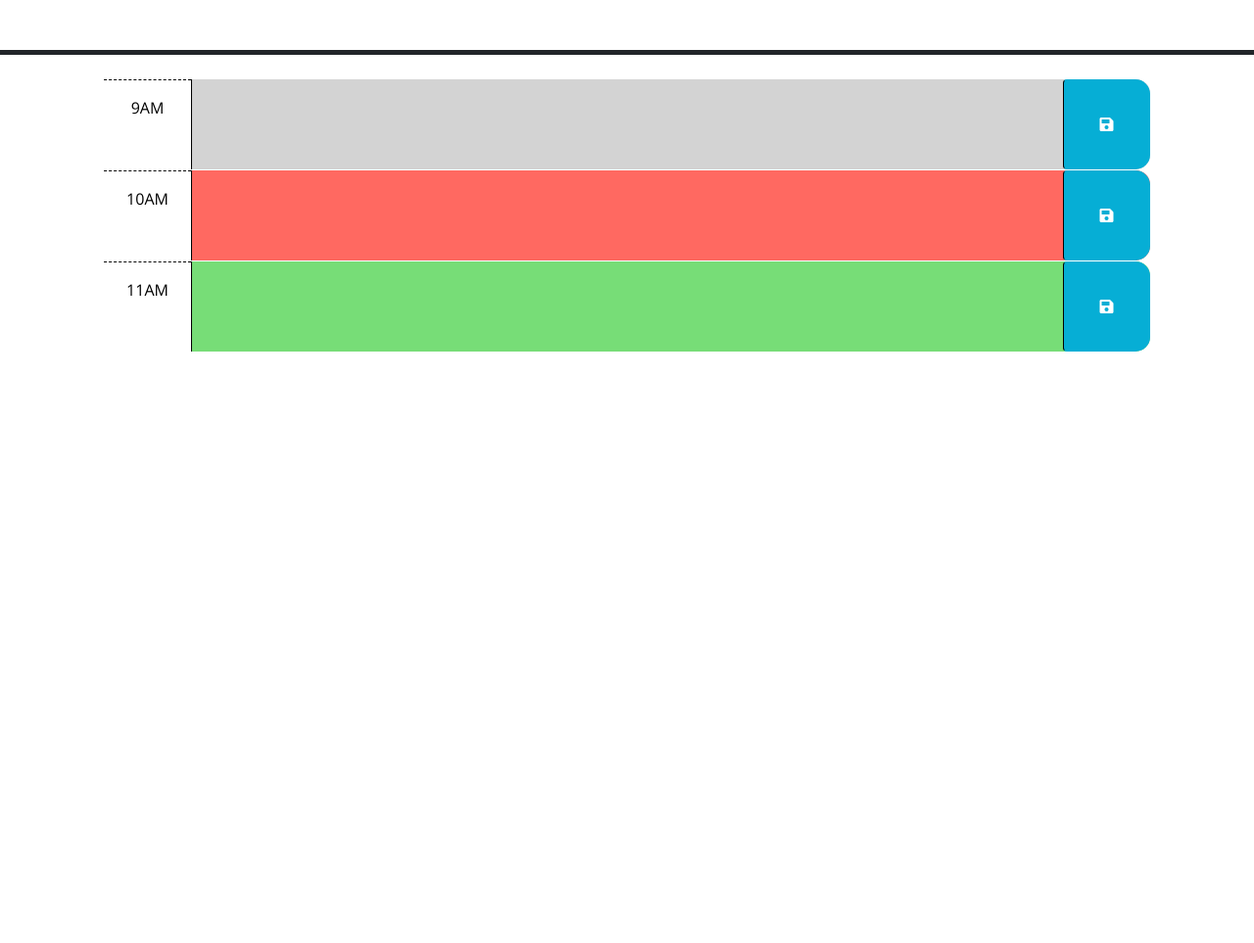
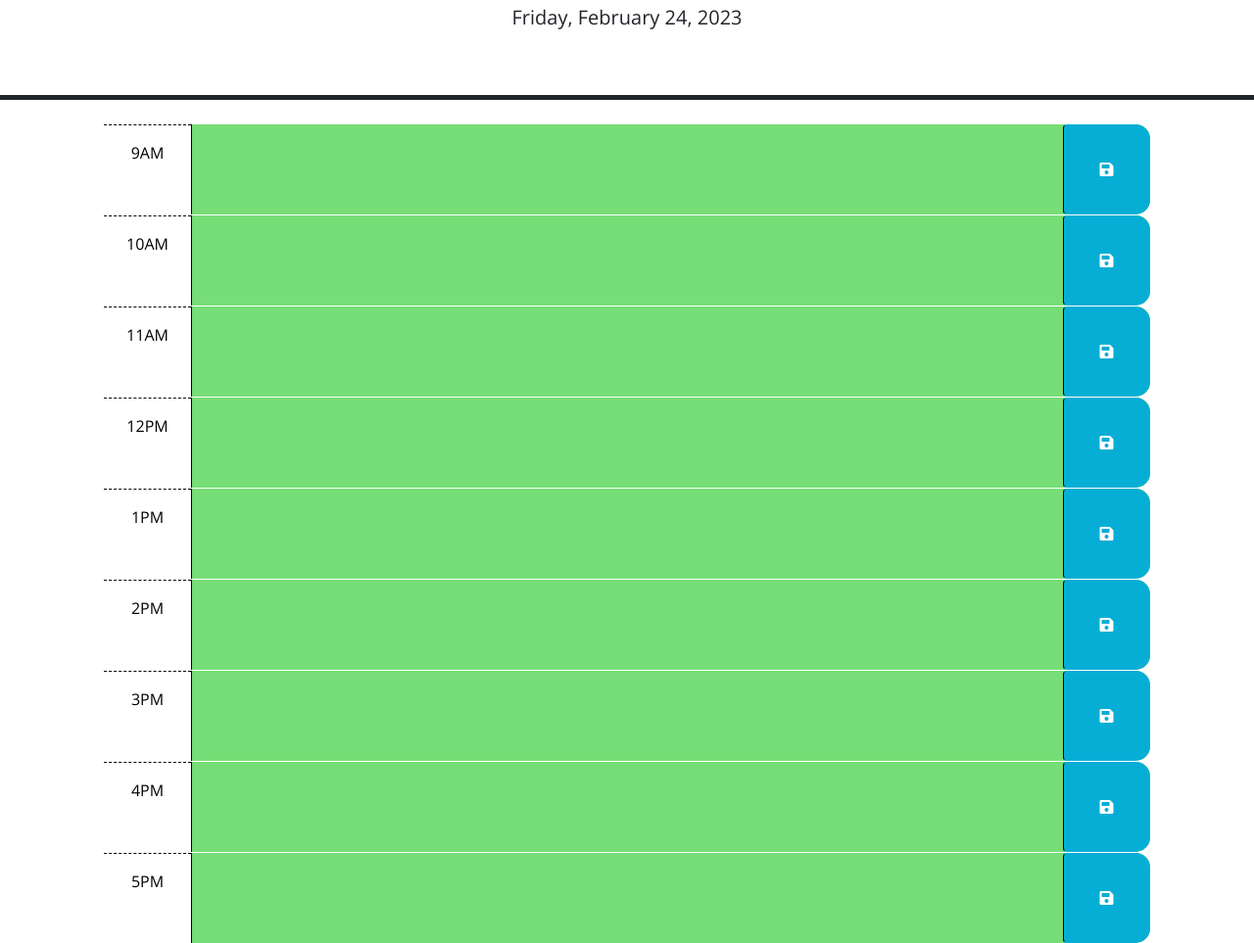
Before and after one commit to nnamdionyeije/jQuery-Day-Planner, a plain HTML site: page index.html in a window 1280 px wide. Shown: the part 176-1139 px from the top of the page at 98% size. Before the commit the page ends 800 px from the top, so only its background shows below. Drawn offline with nearby package versions, Linux system fonts and the light colour scheme.

Commit message:
Finished main coding work and began the README

```diff
--- a/index.html
+++ b/index.html
@@ -18,6 +18,7 @@
       href="https://fonts.googleapis.com/css?family=Open+Sans&display=swap"
       rel="stylesheet"
     />
+
     <link rel="stylesheet" href="style.css" />
     <title>Work Day Scheduler</title>
   </head>
@@ -40,7 +41,7 @@
         -->
 
       <!-- Example of a past time block. The "past" class adds a gray background color. -->
-      <div id="hour-9" class="row time-block past">
+      <div id="9" class="row time-block">
         <div class="col-2 col-md-1 hour text-center py-3">9AM</div>
         <textarea class="col-8 col-md-10 description" rows="3"> </textarea>
         <button class="btn saveBtn col-2 col-md-1" aria-label="save">
@@ -49,7 +50,7 @@
       </div>
 
       <!-- Example of a a present time block. The "present" class adds a red background color. -->
-      <div id="hour-10" class="row time-block present">
+      <div id="10" class="row time-block">
         <div class="col-2 col-md-1 hour text-center py-3">10AM</div>
         <textarea class="col-8 col-md-10 description" rows="3"> </textarea>
         <button class="btn saveBtn col-2 col-md-1" aria-label="save">
@@ -58,8 +59,56 @@
       </div>
 
       <!-- Example of a future time block. The "future" class adds a green background color. -->
-      <div id="hour-11" class="row time-block future">
+      <div id="11" class="row time-block">
         <div class="col-2 col-md-1 hour text-center py-3">11AM</div>
+        <textarea class="col-8 col-md-10 description" rows="3"> </textarea>
+        <button class="btn saveBtn col-2 col-md-1" aria-label="save">
+          <i class="fas fa-save" aria-hidden="true"></i>
+        </button>
+      </div>
+
+      <div id="12" class="row time-block">
+        <div class="col-2 col-md-1 hour text-center py-3">12PM</div>
+        <textarea class="col-8 col-md-10 description" rows="3"> </textarea>
+        <button class="btn saveBtn col-2 col-md-1" aria-label="save">
+          <i class="fas fa-save" aria-hidden="true"></i>
+        </button>
+      </div>
+
+      <div id="13" class="row time-block">
+        <div class="col-2 col-md-1 hour text-center py-3">1PM</div>
+        <textarea class="col-8 col-md-10 description" rows="3"> </textarea>
+        <button class="btn saveBtn col-2 col-md-1" aria-label="save">
+          <i class="fas fa-save" aria-hidden="true"></i>
+        </button>
+      </div>
+
+      <div id="14" class="row time-block">
+        <div class="col-2 col-md-1 hour text-center py-3">2PM</div>
+        <textarea class="col-8 col-md-10 description" rows="3"> </textarea>
+        <button class="btn saveBtn col-2 col-md-1" aria-label="save">
+          <i class="fas fa-save" aria-hidden="true"></i>
+        </button>
+      </div>
+
+      <div id="15" class="row time-block">
+        <div class="col-2 col-md-1 hour text-center py-3">3PM</div>
+        <textarea class="col-8 col-md-10 description" rows="3"> </textarea>
+        <button class="btn saveBtn col-2 col-md-1" aria-label="save">
+          <i class="fas fa-save" aria-hidden="true"></i>
+        </button>
+      </div>
+
+      <div id="16" class="row time-block">
+        <div class="col-2 col-md-1 hour text-center py-3">4PM</div>
+        <textarea class="col-8 col-md-10 description" rows="3"> </textarea>
+        <button class="btn saveBtn col-2 col-md-1" aria-label="save">
+          <i class="fas fa-save" aria-hidden="true"></i>
+        </button>
+      </div>
+
+      <div id="17" class="row time-block">
+        <div class="col-2 col-md-1 hour text-center py-3">5PM</div>
         <textarea class="col-8 col-md-10 description" rows="3"> </textarea>
         <button class="btn saveBtn col-2 col-md-1" aria-label="save">
           <i class="fas fa-save" aria-hidden="true"></i>
--- a/script.js
+++ b/script.js
@@ -1,7 +1,9 @@
 // Wrap all code that interacts with the DOM in a call to jQuery to ensure that
 // the code isn't run until the browser has finished rendering all the elements
 // in the html.
-$(function () {
+
+// ask about this header thingy
+$(document).ready(function () {
   // TODO: Add a listener for click events on the save button. This code should
   // use the id in the containing time-block as a key to save the user input in
   // local storage. HINT: What does `this` reference in the click listener
@@ -9,15 +11,46 @@ $(function () {
   // time-block containing the button that was clicked? How might the id be
   // useful when saving the description in local storage?
   //
+  $('.saveBtn').click(function(){
+    var currentDiv = $(this).parent().attr('id');
+    var savedText = $('#' + currentDiv).children('textarea').val();
+    // var storeEvent = [
+    //   divID = currentDiv,
+    //   divText = savedText,
+    // ]
+
+    localStorage.setItem(currentDiv, JSON.stringify(savedText));
+  });
+
   // TODO: Add code to apply the past, present, or future class to each time
   // block by comparing the id to the current hour. HINTS: How can the id
   // attribute of each time-block be used to conditionally add or remove the
   // past, present, and future classes? How can Day.js be used to get the
   // current hour in 24-hour time?
   //
+  var currentHour = dayjs().format('H');
+  for (i = 9; i < 18; i++) {
+    if (i < currentHour) {
+      $("#" + i).addClass("past");
+    } else if (i > currentHour) {
+      $("#" + i).addClass("future");
+    } else {
+      $("#" + i).addClass("present");
+    }
+  }
+
   // TODO: Add code to get any user input that was saved in localStorage and set
   // the values of the corresponding textarea elements. HINT: How can the id
   // attribute of each time-block be used to do this?
   //
+  console.log(localStorage.length);
+  for (i = 9; i < 18; i++) {
+    var quickGet = JSON.parse(localStorage.getItem(i));
+    $("#" + i).children('textarea').val(quickGet);
+  }
+
+
+
   // TODO: Add code to display the current date in the header of the page.
+  $('#currentDay').text(dayjs().format('dddd, MMMM D, YYYY'));
 });
```
Also changed, not shown: assets/images/work-day-scheduler.png (added), 1 other file.
